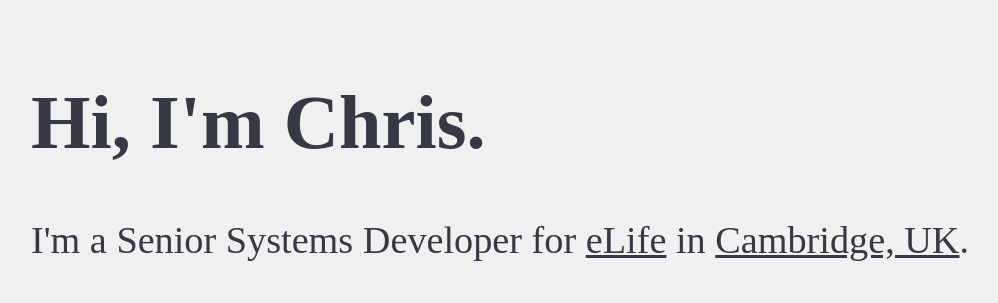
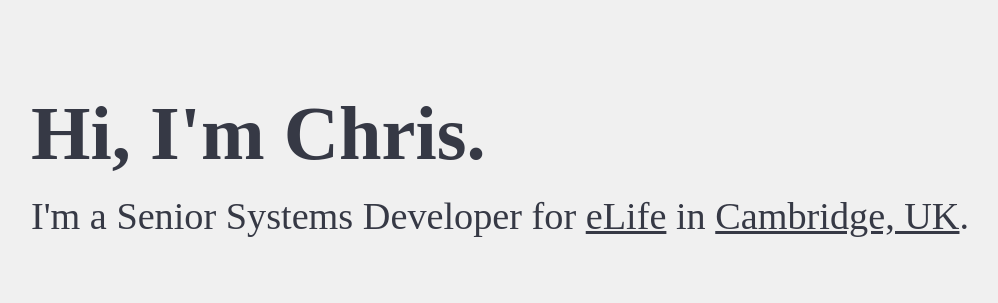
Before and after one commit to thewilkybarkid/thewilkybarkid.dev, a website built with Parcel: page index.html in a window 1280 px wide. Shown: the part 236-539 px from the top of the page, without its empty margins (140-1138 px from the left). Built offline with nearby package versions, Linux system fonts and the light colour scheme; a small style sheet from the web is missing.

Commit message:
feat(style): set vertical spacing
Places block margins on the start of elements, and not the end.

```diff
--- a/index.css
+++ b/index.css
@@ -28,6 +28,14 @@ main {
   margin: 1rem;
 }
 
+h1 {
+  margin-block: 0;
+}
+
+p {
+  margin-block: 1rem 0;
+}
+
 a:link,
 a:visited {
   color: inherit;
```
